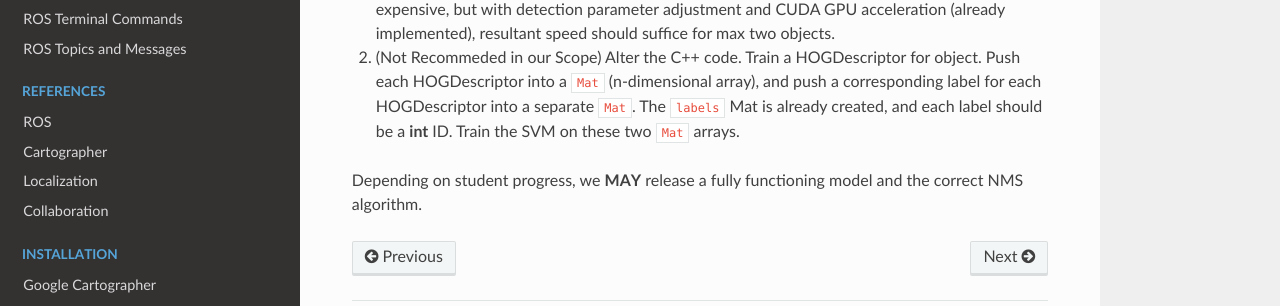
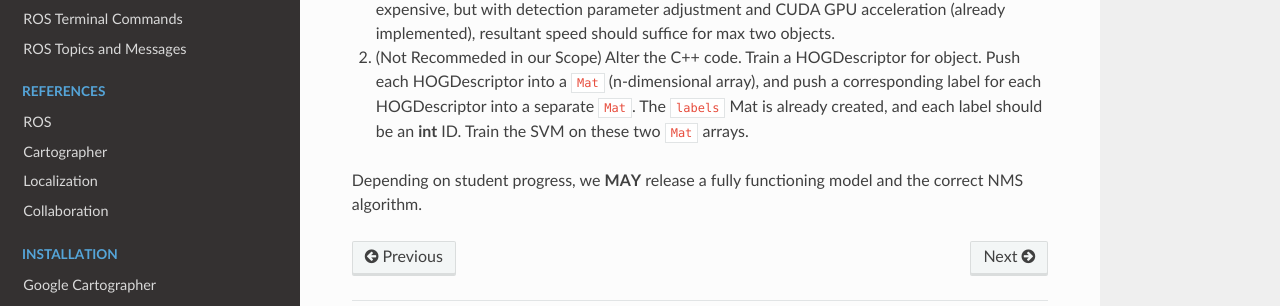
Before and after one commit to ChrisLindland/racecar-website, an MkDocs documentation site: the page built from docs/week4/hog-svm/high_level_overview.md, in a window 1280 px wide and 900 px high, scrolled down 5842 px. Shown: the part 530-836 px from the top of the window. Built offline with MkDocs 1.6.1, drawn with Linux system fonts in a browser that asks for light colours; nearby versions of some CDN libraries.

Commit message:
minor fixes

```diff
--- a/docs/week4/hog-svm/high_level_overview.md
+++ b/docs/week4/hog-svm/high_level_overview.md
@@ -194,7 +194,7 @@ There are two options (Labels for objects can be returned via dictionary keyed t
 
 1. Run two HOGDescriptor objects, each one with a different XML model. Computationally expensive, but with detection parameter adjustment and CUDA GPU acceleration (already implemented), resultant speed should suffice for max two objects.
 
-2. (Not Recommeded in our Scope) Alter the C++ code. Train a HOGDescriptor for object. Push each HOGDescriptor into a `Mat` (n-dimensional array), and push a corresponding label for each HOGDescriptor into a separate `Mat`. The `labels` Mat is already created, and each label should be a **int** ID. Train the SVM on these two `Mat` arrays.
+2. (Not Recommeded in our Scope) Alter the C++ code. Train a HOGDescriptor for object. Push each HOGDescriptor into a `Mat` (n-dimensional array), and push a corresponding label for each HOGDescriptor into a separate `Mat`. The `labels` Mat is already created, and each label should be an **int** ID. Train the SVM on these two `Mat` arrays.
 
 
 
```
